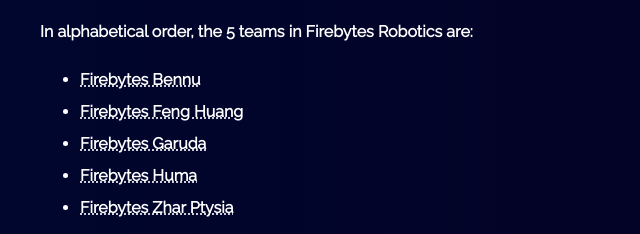
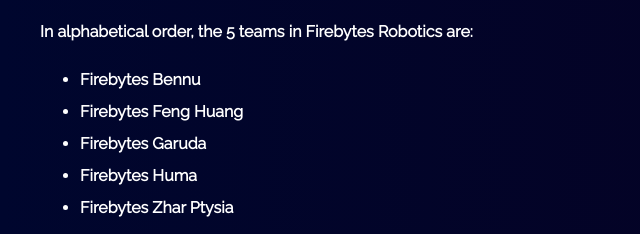
Before and after one commit to VismaiNair/firebytesfenghuang, a plain HTML site: page competition.html in a window 1280 px wide. Shown: the part 718-952 px from the top of the page, 0-640 px from the left. Drawn offline with Linux system fonts and the light colour scheme.

Commit message:
Update style.css

```diff
--- a/style.css
+++ b/style.css
@@ -236,3 +236,6 @@ footer{
   top:15px;
   margin:0%;
 }
+abbr{
+  text-decoration:none;
+}
```
